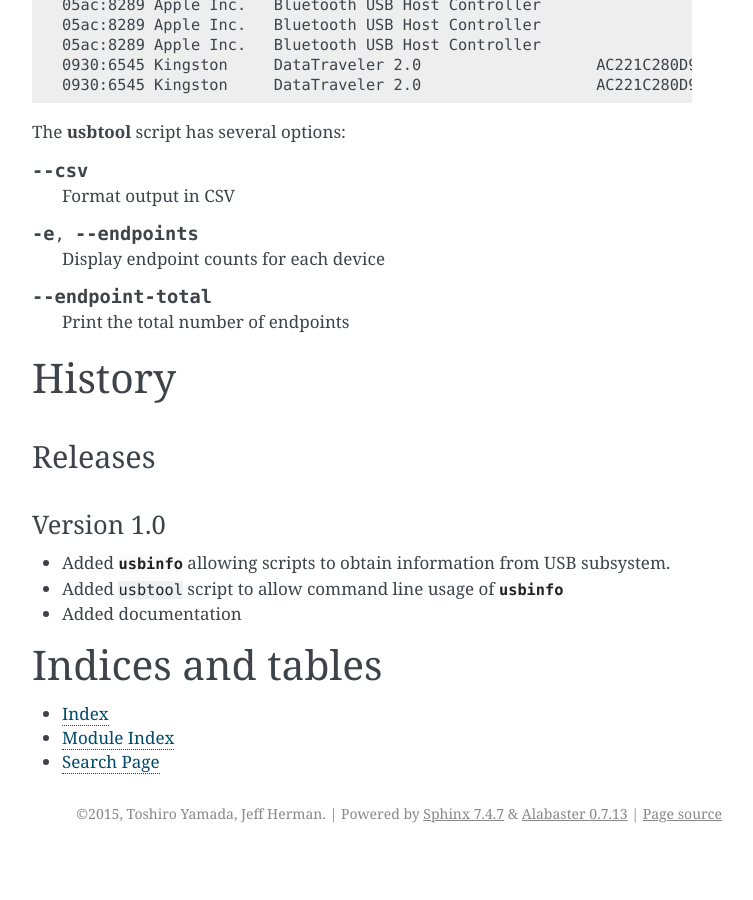
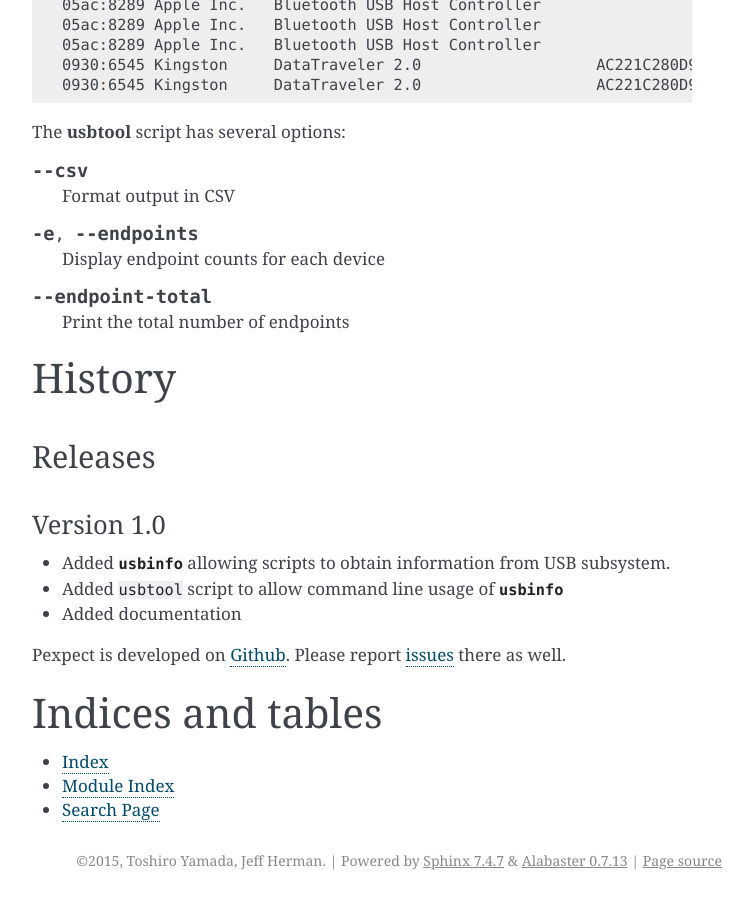
Before and after one commit to google/usbinfo, a Sphinx documentation site: the page built from doc/source/index.rst, in a window 1280 px wide and 900 px high, scrolled down 1209 px. Shown: the whole window, without its empty margins (388-1141 px from the left). Built offline with Sphinx 7.4.7, drawn with Linux system fonts in a browser that asks for light colours; before the commit the page ends 2062 px from its top, so only the background shows below that.

```diff
--- a/doc/source/index.rst
+++ b/doc/source/index.rst
@@ -87,6 +87,11 @@ Version 1.0
 * Added ``usbtool`` script to allow command line usage of :mod:`.usbinfo`
 * Added documentation
 
+Pexpect is developed on
+`Github <https://github.com/jeffherman/python-usbinfo>`_.
+Please report `issues <https://github.com/jeffherman/python-usbinfo/issues>`_
+there as well.
+
 Indices and tables
 ==================
 
```
Also changed, not shown: README.md (+2 -1 lines).
